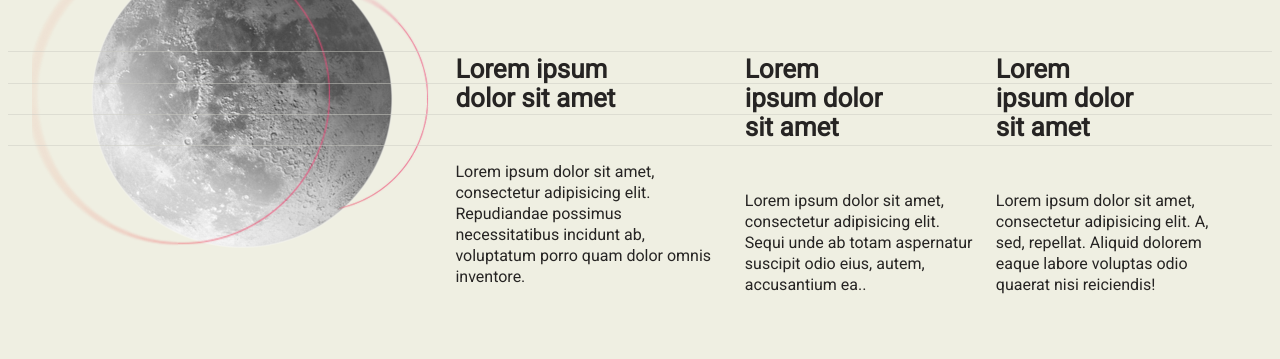
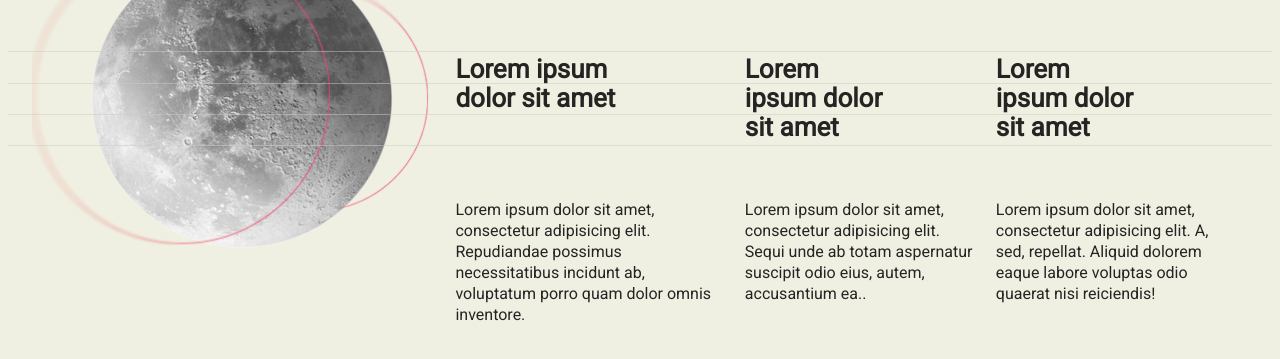
Before and after one commit to sofiyamamchych/hexa-test, a plain HTML site: page index.html in a window 1280 px wide. Shown: the part 153-512 px from the top of the page. Drawn offline with Linux system fonts and the light colour scheme.

Commit message:
paragraph plocks are now on the same level

```diff
--- a/style.css
+++ b/style.css
@@ -84,7 +84,9 @@ h1:hover, h3:hover{
 
     h3{
         width: 60%;
+        height: 96px;
     }
+
     .main{
         flex-direction: row;
         margin: 0 24px 0 24px;
```
